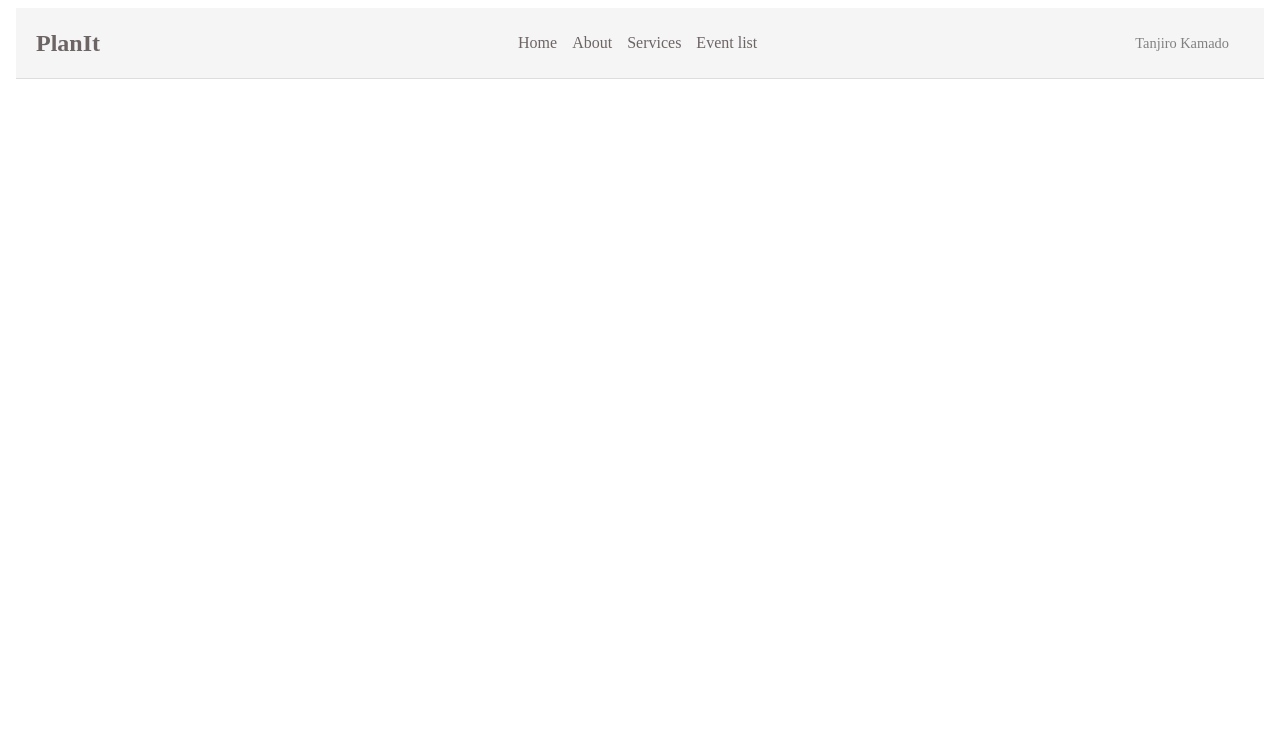
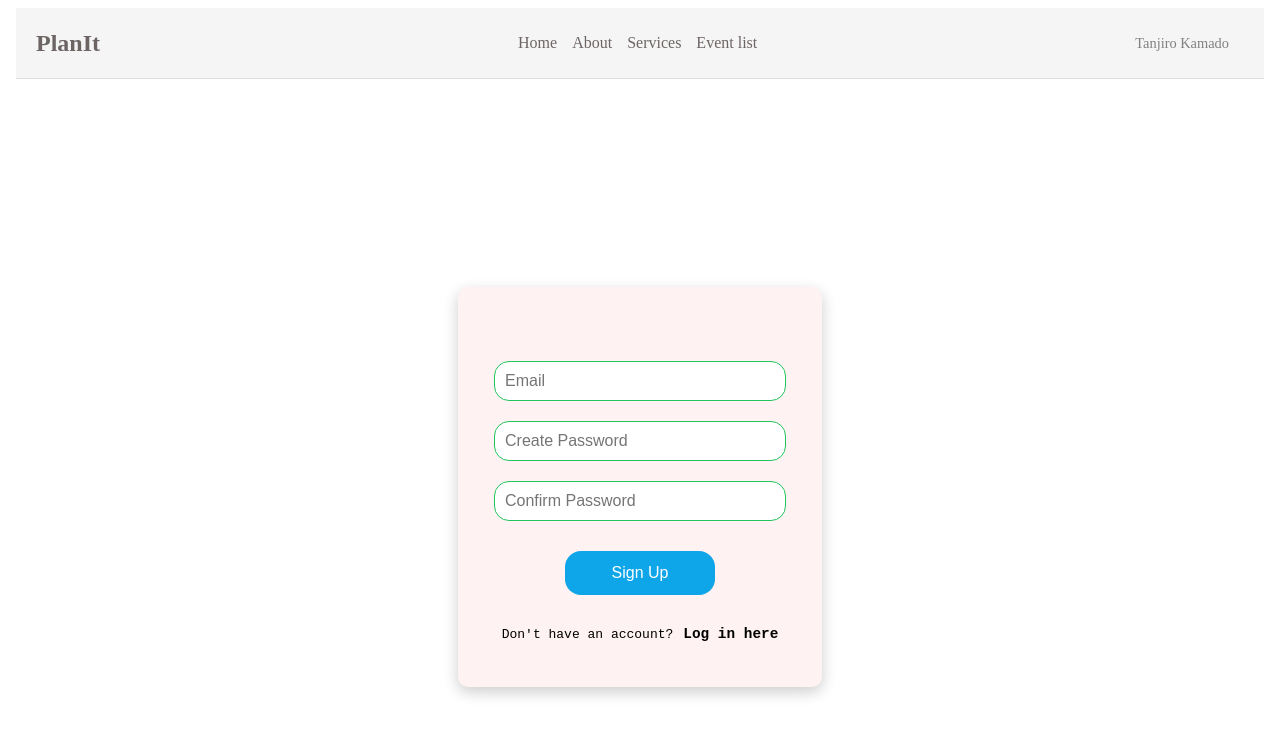
Before and after one commit to Event-Management-System-SVFC/EventManagementSystemFrontend, an Angular app: page /register in a window 1280 px wide. Before the commit this address led to /. Shown: the top 736 px of the page. Built offline with nearby package versions, Linux system fonts and the light colour scheme.

Commit message:
changes in login and register form

```diff
--- a/src/app/app.routes.ts
+++ b/src/app/app.routes.ts
@@ -5,10 +5,12 @@ import { ServicesComponent } from './components/services/services.component';
 import { DashboardComponent } from './components/dashboard/dashboard.component';
 import { EventlistComponent } from './components/eventlist/eventlist.component';
 import { UserloginComponent } from './components/userlogin/userlogin.component';
+import { RegisterComponent } from './components/register/register.component';
 
 
 export const routes: Routes = [{ path: 'about', component: AboutComponent },
     { path: 'home', component: HomeComponent }, { path: 'services', component: ServicesComponent },
     { path: 'dashboard', component: DashboardComponent}, { path: 'eventlist', component: EventlistComponent},
-    { path: 'userlogin', component:UserloginComponent },
+    { path: 'userlogin', component:UserloginComponent },  { path: 'register', component:RegisterComponent },
+
 ];
--- /dev/null
+++ b/src/app/components/register/register.component.css
@@ -0,0 +1,90 @@
+body {
+    font-family: monospace;
+    display: flex;
+    justify-content: center;
+    align-items: center;
+    min-height: 100vh;
+    margin: 0;
+
+  }
+
+  .container {
+    width: 300px;
+    background: #FEF2F2;
+    padding: 2rem;
+    border-radius: 10px;
+    box-shadow: 0 5px 15px rgba(0, 0, 0, 0.2);
+    overflow: hidden;
+    position: relative;
+  }
+  a{
+    text-decoration: none;
+    font-size: 0.9rem;
+    margin-left: 10px;
+    font-weight: bold;
+
+  }
+
+  .form-container {
+    display: flex;
+    transition: transform 0.5s;
+  }
+
+
+
+  .form {
+    display: flex;
+    width: 100%;
+    flex-direction: column;
+    align-items: center;
+
+  }
+
+  h2 {
+
+    text-align: center;
+    margin-bottom: 1rem;
+  }
+
+  input {
+    width: 90%;
+    max-width: 300px;
+    padding: 10px;
+    margin: 10px 0;
+    border: 1px solid #22C55E ;
+    border-radius: 15px;
+    font-size: 1rem;
+  }
+
+  button {
+    width: 50%;
+    font-size: 1.0rem;
+    height:18%;
+    padding: 0.8rem;
+    background: #0EA5E9;
+    color: #fff;
+    border: none;
+    border-radius: 16px;
+    align-items: center;
+    cursor: pointer;
+    margin-top: 20px;
+    margin-bottom: 15px;
+    transition: background 0.3s;
+  }
+
+  button:hover {
+    background: #D9D9D9;
+    color: #000;
+  }
+
+  p {
+    text-align: center;
+    margin-top: 1rem;
+
+    color: #000;
+  }
+
+  label {
+    color: #7a7171;
+    cursor: pointer;
+  }
--- /dev/null
+++ b/src/app/components/register/register.component.html
@@ -0,0 +1,27 @@
+<html lang="en">
+<head>
+    <meta charset="UTF-8">
+    <meta name="viewport" content="width=device-width, initial-scale=1.0">
+    <title>Sign Up</title>
+    <link rel="stylesheet" href="register.component.css">
+</head>
+<body>
+ <div class="container">
+
+    <div class="form-container">
+
+      <form class="form Signup-form">
+        <h2></h2>
+        <input type="email" placeholder="Email" required>
+        <input type="password" placeholder="Create Password" required>
+        <input type="password" placeholder="Confirm Password" required>
+
+        <button type="submit">Sign Up</button>
+        <p>Don't have an account?<a routerLink='userlogin'>Log in here</a></p>
+
+      </form>
+
+    </div>
+ </div>
+</body>
+</html>
--- a/src/app/components/userlogin/userlogin.component.html
+++ b/src/app/components/userlogin/userlogin.component.html
@@ -15,7 +15,7 @@
         <input type="email" placeholder="Email" required>
         <input type="password" placeholder="Password" required>
         <button type="submit">Login</button>
-        <p>Don't have an account?<a routerLink='/Register'>Register</a></p>
+        <p>Don't have an account?<a routerLink='register'>Register</a></p>
 
       </form>
 
```
Also changed, not shown: src/app/components/register/register.component.ts (added, +12 -0 lines), 1 other file (tests, documents, lock files or other folders).
